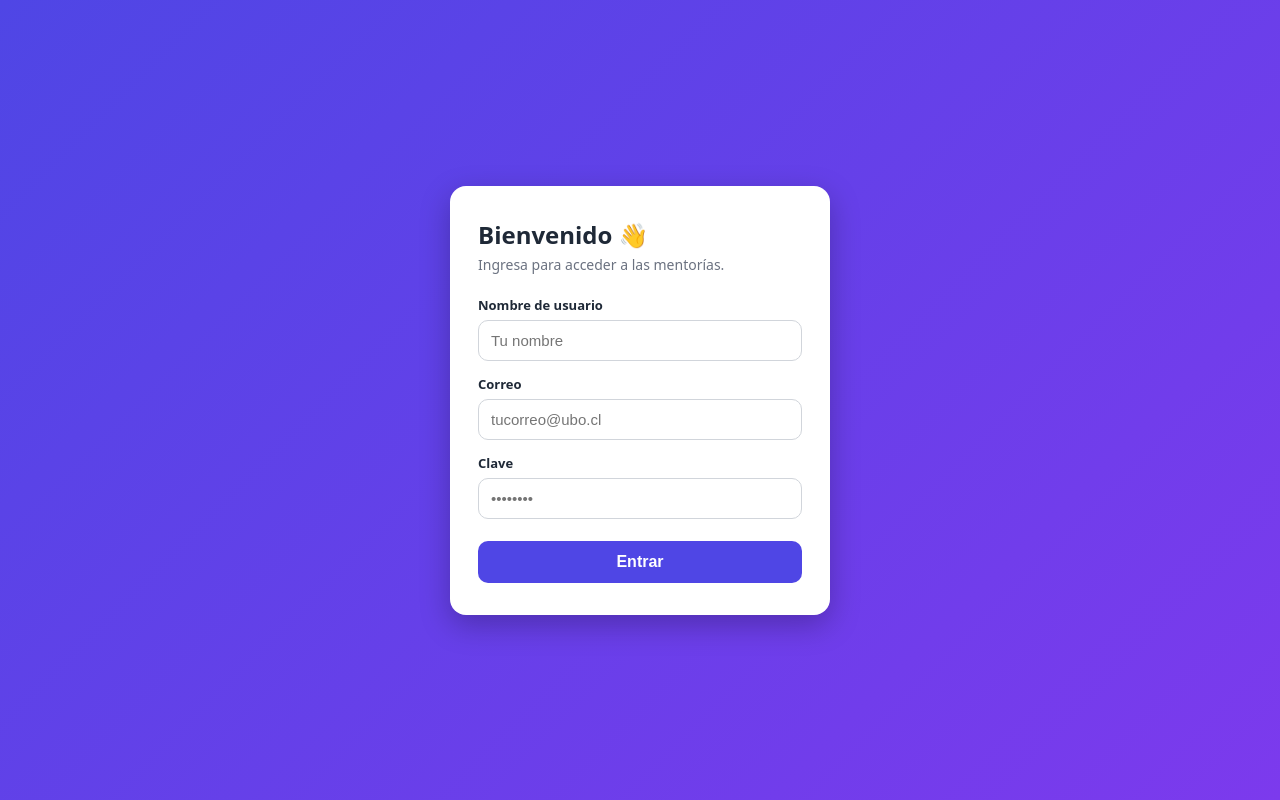
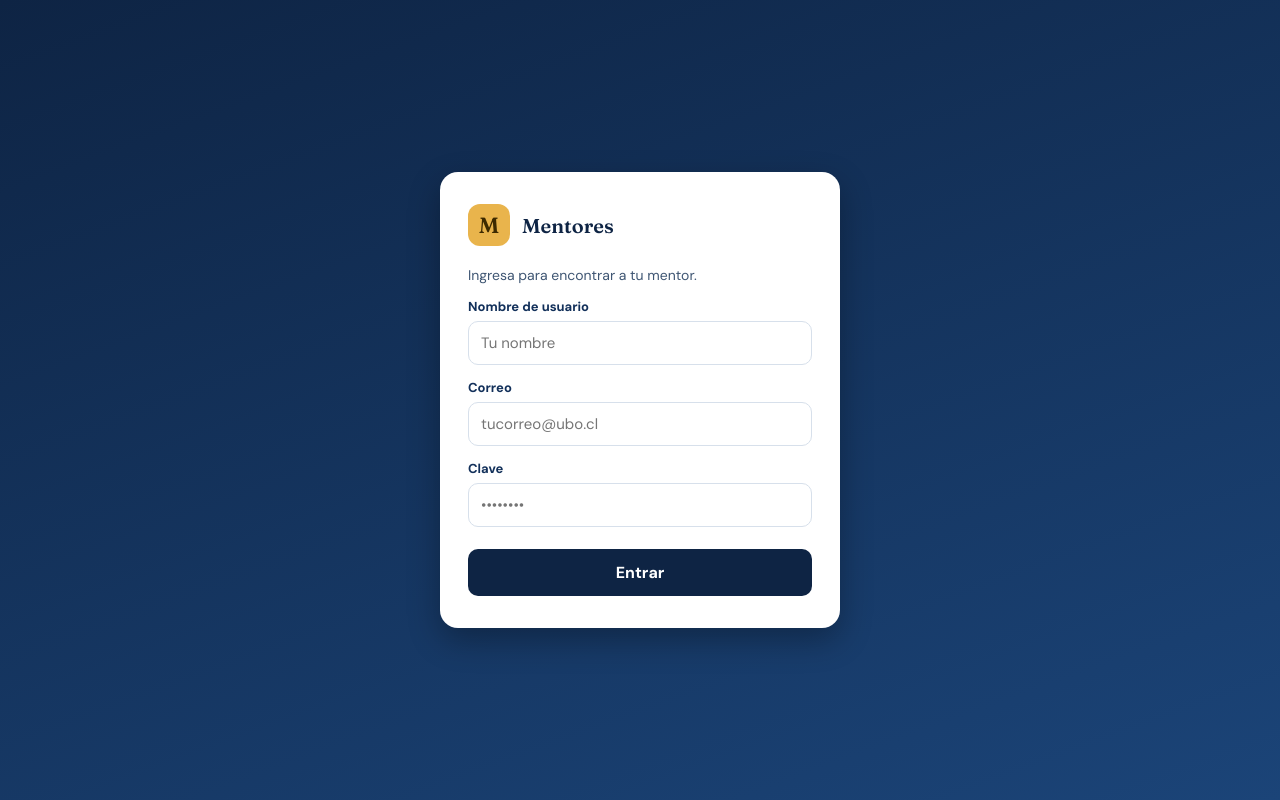
Before and after one commit to Kguillenq/Mentores-para-nuevos-estudiantes, a plain HTML site: page docs/login.html in a window 1280 px wide. Drawn offline with Linux system fonts and the light colour scheme.

Commit message:
Enhance login page with updated styles and content

```diff
--- a/docs/login.html
+++ b/docs/login.html
@@ -1,57 +1,83 @@
 <!DOCTYPE html>
 <html lang="es">
 <head>
-  <meta charset="UTF-8">
+  <meta charset="utf-8">
   <meta name="viewport" content="width=device-width, initial-scale=1">
-  <title>Iniciar sesión · Mentores</title>
+  <title>Iniciar sesión · Mentores para nuevos estudiantes</title>
+  <meta name="theme-color" content="#0E2444">
+  <link rel="preconnect" href="https://fonts.googleapis.com">
+  <link rel="preconnect" href="https://fonts.gstatic.com" crossorigin>
+  <link href="https://fonts.googleapis.com/css2?family=DM+Sans:wght@400;500;700&family=Fraunces:opsz,wght@9..144,600&display=swap" rel="stylesheet">
   <style>
+    :root {
+      --navy-900: #0E2444;
+      --navy-800: #12305A;
+      --navy-700: #1B4478;
+      --gold: #E9B44C;
+      --gold-ink: #3D2A00;
+      --line: #D7E0EB;
+      --muted: #3F5673;
+    }
     * { box-sizing: border-box; }
     body {
       margin: 0;
       min-height: 100vh;
       display: grid;
       place-items: center;
-      background: linear-gradient(135deg, #4f46e5, #7c3aed);
-      font-family: system-ui, -apple-system, "Segoe UI", Roboto, sans-serif;
-      color: #1f2937;
+      padding: 20px;
+      background: linear-gradient(160deg, var(--navy-900), var(--navy-700));
+      font-family: 'DM Sans', system-ui, sans-serif;
+      color: var(--navy-800);
     }
     .card {
-      width: min(380px, 92vw);
+      width: min(400px, 100%);
       background: #fff;
-      border-radius: 16px;
+      border-radius: 18px;
       padding: 32px 28px;
-      box-shadow: 0 10px 30px rgba(0, 0, 0, 0.25);
+      box-shadow: 0 12px 32px rgba(0, 0, 0, 0.3);
     }
-    h1 { margin: 0 0 4px; font-size: 24px; }
-    p.sub { margin: 0 0 22px; color: #6b7280; font-size: 14px; }
-    label { display: block; margin: 14px 0 6px; font-size: 13px; font-weight: 600; }
+    .brand { display: flex; align-items: center; gap: 12px; margin-bottom: 20px; }
+    .brand__logo {
+      width: 42px; height: 42px; border-radius: 12px;
+      display: grid; place-items: center;
+      background: var(--gold); color: var(--gold-ink);
+      font: 600 22px 'Fraunces', Georgia, serif;
+    }
+    .brand__name { font: 600 20px 'Fraunces', Georgia, serif; color: var(--navy-900); }
+    p.sub { margin: 0 0 8px; color: var(--muted); font-size: 14px; }
+    label { display: block; margin: 14px 0 6px; font-size: 13px; font-weight: 700; }
     input {
       width: 100%;
       padding: 11px 12px;
-      border: 1px solid #d1d5db;
+      border: 1px solid var(--line);
       border-radius: 10px;
+      font: inherit;
       font-size: 15px;
+      color: var(--navy-800);
     }
-    input:focus { outline: 2px solid #7c3aed; border-color: transparent; }
+    input:focus-visible { outline: 3px solid var(--gold); outline-offset: 1px; }
     button {
       width: 100%;
       margin-top: 22px;
-      padding: 12px;
+      padding: 13px;
       border: 0;
       border-radius: 10px;
-      background: #4f46e5;
+      background: var(--navy-900);
       color: #fff;
-      font-size: 16px;
-      font-weight: 600;
+      font: 700 16px 'DM Sans', system-ui, sans-serif;
       cursor: pointer;
     }
-    button:hover { background: #4338ca; }
+    button:hover { background: var(--navy-700); }
+    button:focus-visible { outline: 3px solid var(--gold); outline-offset: 2px; }
   </style>
 </head>
 <body>
   <form class="card" id="loginForm">
-    <h1>Bienvenido 👋</h1>
-    <p class="sub">Ingresa para acceder a las mentorías.</p>
+    <div class="brand">
+      <span class="brand__logo" aria-hidden="true">M</span>
+      <span class="brand__name">Mentores</span>
+    </div>
+    <p class="sub">Ingresa para encontrar a tu mentor.</p>
 
     <label for="nombre">Nombre de usuario</label>
     <input id="nombre" type="text" placeholder="Tu nombre" autocomplete="off">
@@ -66,21 +92,20 @@
   </form>
 
   <script>
-    var KEY = "mentores_usuario";
-    var HOME = "index.html"; // <-- cambia esto si tu página principal tiene otro nombre
+    var KEY = 'mentores_usuario';
+    var HOME = 'index.html'; // página principal (misma carpeta que este archivo)
 
-    // Si ya hay sesión, ir directo a la página principal
-    if (localStorage.getItem(KEY)) location.replace(HOME);
+    try { if (localStorage.getItem(KEY)) location.replace(HOME); } catch (e) {}
 
-    document.getElementById("loginForm").addEventListener("submit", function (e) {
+    document.getElementById('loginForm').addEventListener('submit', function (e) {
       e.preventDefault();
-      var correo = document.getElementById("correo").value.trim();
-      var nombre = document.getElementById("nombre").value.trim();
+      var correo = document.getElementById('correo').value.trim();
+      var nombre = document.getElementById('nombre').value.trim();
 
-      // No se verifica nada: si no escribe nombre, se usa lo que va antes del @ del correo
-      if (!nombre) nombre = correo ? correo.split("@")[0] : "Usuario";
+      // No se verifica nada. Si no escribe nombre, se usa lo que va antes del @ del correo.
+      if (!nombre) nombre = correo ? correo.split('@')[0] : 'Usuario';
 
-      localStorage.setItem(KEY, JSON.stringify({ nombre: nombre, correo: correo }));
+      try { localStorage.setItem(KEY, JSON.stringify({ nombre: nombre, correo: correo })); } catch (err) {}
       location.href = HOME;
     });
   </script>
```
